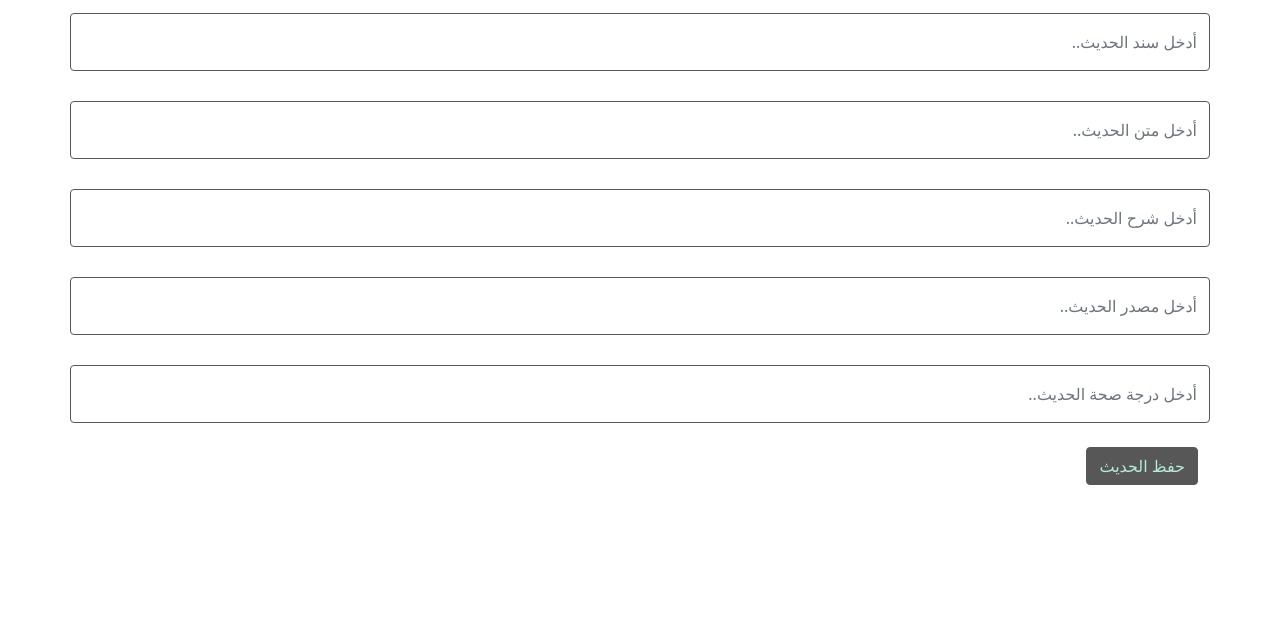
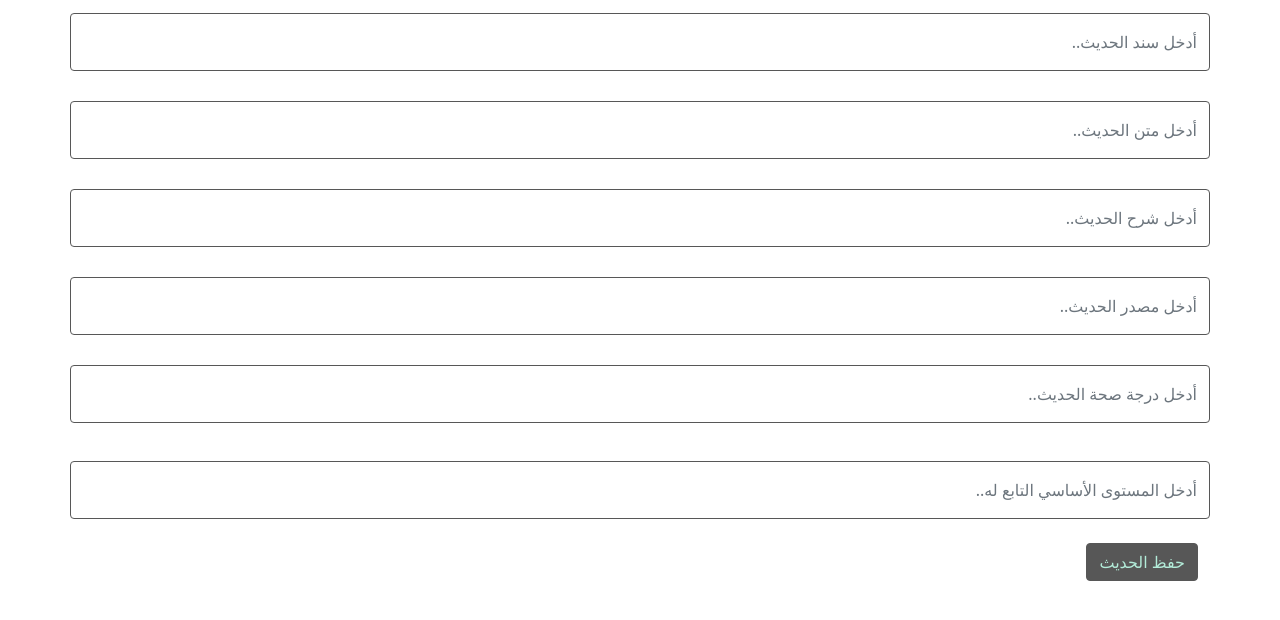
Before and after one commit to hafsaMuhammad/HadithPedia-BackEnd, a Laravel app: page /hadiths/create in a window 1280 px wide. Shown: the part 123-743 px from the top of the page. Run offline with Laravel 9, Linux system fonts and the light colour scheme.

Commit message:
added clusters

```diff
--- a/resources/views/Hadith/addhadith.blade.php
+++ b/resources/views/Hadith/addhadith.blade.php
@@ -86,10 +86,10 @@
             <label for="degree" class="col-sm-2 col-form-label"></label>
             <input type="text" name="degree" placeholder="أدخل درجة صحة الحديث.." class="form-control py-3" id="degree">
         </div>
-        {{-- <div class="row mb-4">
+        <div class="row mb-4">
             <label for="cluster_id" class="col-sm-2 col-form-label"></label>
             <input type="text" name="cluster_id" placeholder="أدخل المستوى الأساسي التابع له.." class="form-control py-3" id="cluster_id">
-        </div> --}}
+        </div>
         <button type="submit" class="btn btn-primary">حفظ الحديث</button>
         </form>
 
--- a/resources/views/Hadith/editHadith.blade.php
+++ b/resources/views/Hadith/editHadith.blade.php
@@ -92,10 +92,10 @@
             <label for="degree" class="col-sm-2 col-form-label">درجةالحديث</label>
             <input type="text" name="degree"  class="form-control py-3" id="degree" value="{{$hadith->degree}}">
         </div>
-        {{-- <div class="row mb-4">
+        <div class="row mb-4">
             <label for="cluster_id" class="col-sm-2 col-form-label"> المستوى التابع له الحديث</label>
             <input type="text" name="cluster_id" class="form-control py-3" id="cluster_id" value="{{$hadith->cluster_id}}">
-        </div> --}}
+        </div>
         <button type="submit" class="btn btn-primary">حفظ الحديث</button>
         </form>
 
```
